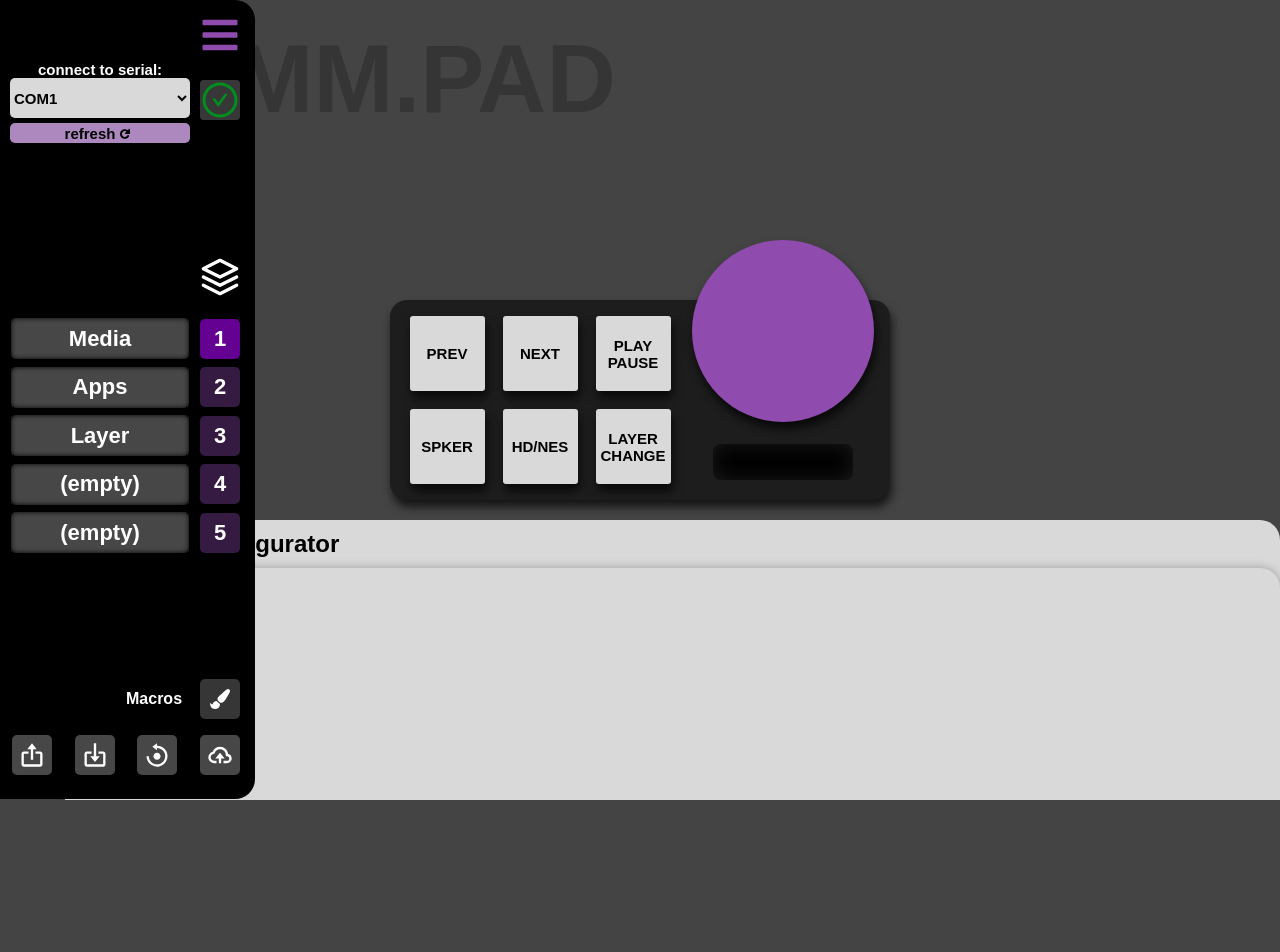
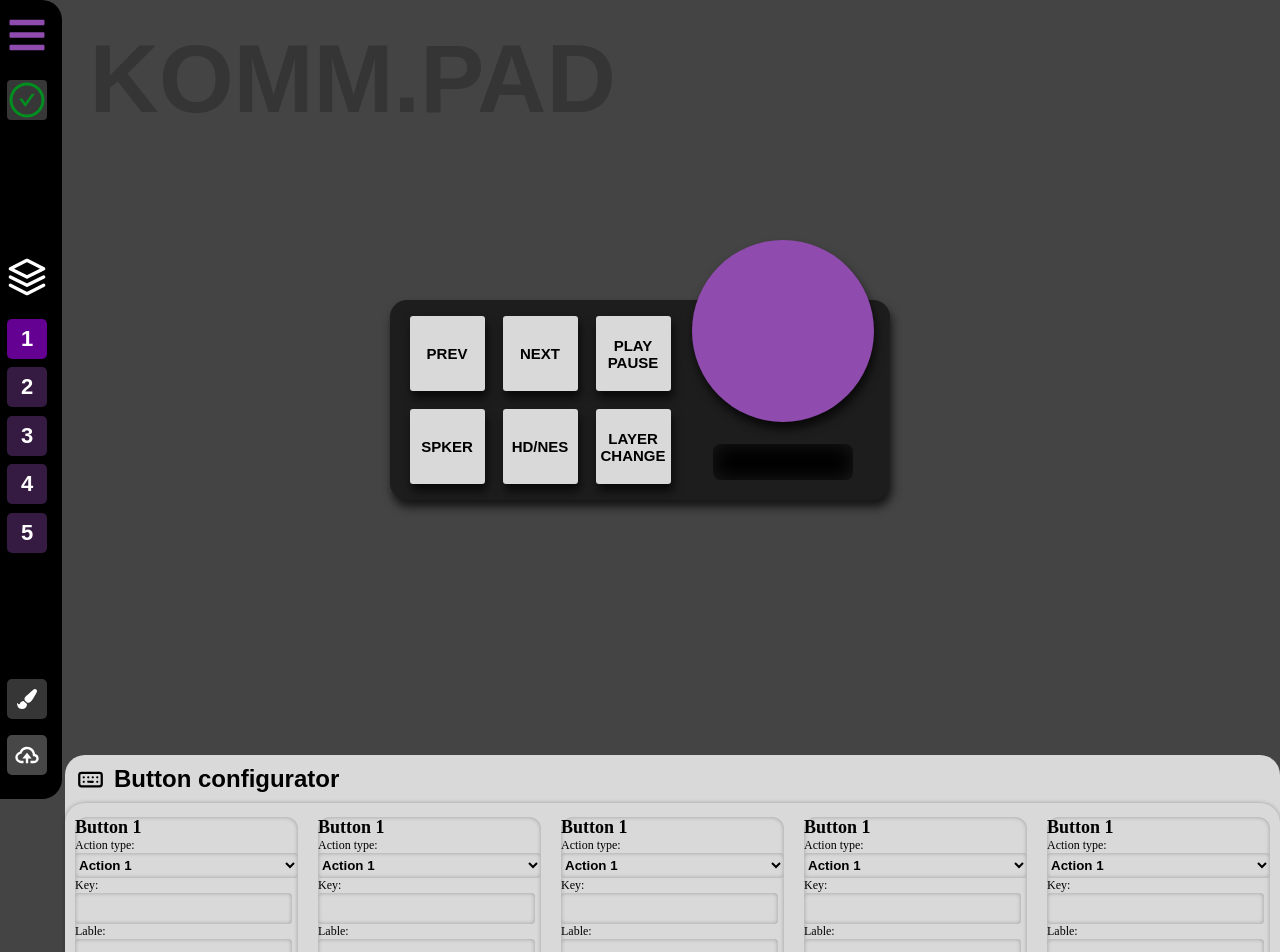
Before and after one commit to anpapag1/kommpad, a React (Vite) app: page / in a window 1280 px wide. Shown: the top 952 px of the page. Before the commit the page ends 800 px from the top, so only its background shows below. Built offline with nearby package versions, Linux system fonts and the light colour scheme.

Commit message:
add configurator component and update settings layout

```diff
--- a/src/settings.css
+++ b/src/settings.css
@@ -1,7 +1,7 @@
 .settings{
     position: absolute;
     height: 280px;
-    bottom: -200px;
+    bottom: -235px;
     right: 0px;
     left: 65px;
     background-color: #D9D9D9;
@@ -23,8 +23,11 @@
     height: 100%;
     border-top-left-radius: 20px;
     border-top-right-radius: 20px;
-    box-shadow: 0px 0px 10px #00000048;
-
+    box-shadow: 0px 0px 4px #00000048;
+    align-items: center;
+    flex-direction: row;
+    display: flex;
+    flex: 1; /* Allow the border to grow and shrink based on available space */
 }
 
 .settingsHeader {
--- a/src/settings.jsx
+++ b/src/settings.jsx
@@ -1,16 +1,17 @@
 import React, { useState } from 'react';
+import Configurator from './settingscomponents/configurator.jsx';
 import './settings.css';
 import { TbKeyboard } from "react-icons/tb";
 
 
 function Settings(text) {
-    const [open, setShow] = useState(true);
+    const [open, setShow] = useState(false);
 
     return (
         <div
             className={`settings ${open ? 'open' : ''}`}
             onMouseEnter={() => setShow(true)}
-            // onMouseLeave={() => setShow(false)}
+            onMouseLeave={() => setShow(false)}
         >
             <div className='settingsHeader'>
                 <div className='settingsIcon'>
@@ -19,6 +20,11 @@ function Settings(text) {
                 <div className='settingsTitle'>{text.value}</div>
             </div>
             <div className='border'>
+                <Configurator />
+                <Configurator />
+                <Configurator />
+                <Configurator />
+                <Configurator />
 
             </div>
         </div>
--- a/src/settingscomponents/components.css
+++ b/src/settingscomponents/components.css
@@ -0,0 +1,47 @@
+.configurator {
+    height: 88%;
+    width: 100%;
+    align-items: center;
+    border-radius: 12px;
+    margin-left: 10px;
+    margin-right: 10px;
+    box-shadow: inset 0px 0px 4px #00000048;
+}
+
+.configuratorHeader {
+    font-size: 18px;
+    font-weight: bold;
+    display: flex;
+
+}
+
+.configuratorTitle {
+    font-size: 12px;
+    display: flex;
+
+}
+
+.configuratorInput {
+    display: flex;
+    width: 90%;
+    height: 25px;
+    height: auto;
+    padding: 8px;
+    font-size: 12;
+    border-radius: 4px;
+    border: none;
+    background-color: #D9D9D9;
+    box-shadow: inset 0px 0px 4px #00000048;
+}
+
+.configuratorDD {
+    width: 100%;
+    height: 25px;
+    border-radius: 4px;
+    font-weight: bold;
+    cursor: pointer;
+    display: flex;
+    border: none;
+    background-color: #D9D9D9;
+    box-shadow: inset 0px 0px 4px #00000048;
+}
--- /dev/null
+++ b/src/settingscomponents/configurator.jsx
@@ -0,0 +1,22 @@
+import './components.css';
+
+function Configurator () {
+    return (
+        <div className='configurator'>
+            <div className='configuratorHeader'>Button 1</div>
+            <div className='configuratorTitle'>Action type:</div>
+            <select className='configuratorDD'>
+                <option value='action1'>Action 1</option>
+                <option value='action2'>Action 2</option>
+                <option value='action3'>Action 3</option>
+            </select>
+            <div className='configuratorTitle'>Key:</div>
+            <input type='text' className='configuratorInput' />
+            <div className='configuratorTitle'>Lable:</div>
+            <input type='text' className='configuratorInput' />
+            <div className='configuratorTitle'>Modifiers:</div>
+        </div>
+    );
+};
+
+export default Configurator;
--- a/src/sidebar.jsx
+++ b/src/sidebar.jsx
@@ -9,7 +9,7 @@ import { FiLayers } from "react-icons/fi";
 
 
 function Sidebar() {
-    const [isOpen, setIsOpen] = useState(true);
+    const [isOpen, setIsOpen] = useState(false);
     const [selectedLayer, setSelectedLayer] = useState(1);
 
     const toggleSidebar = () => {
```
